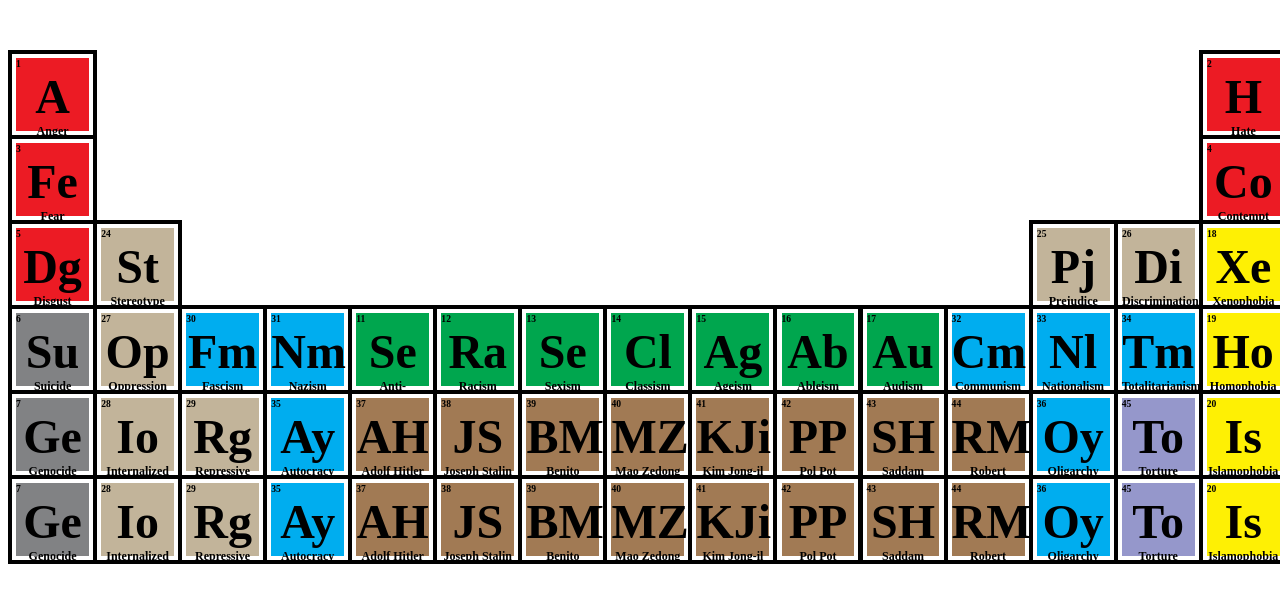
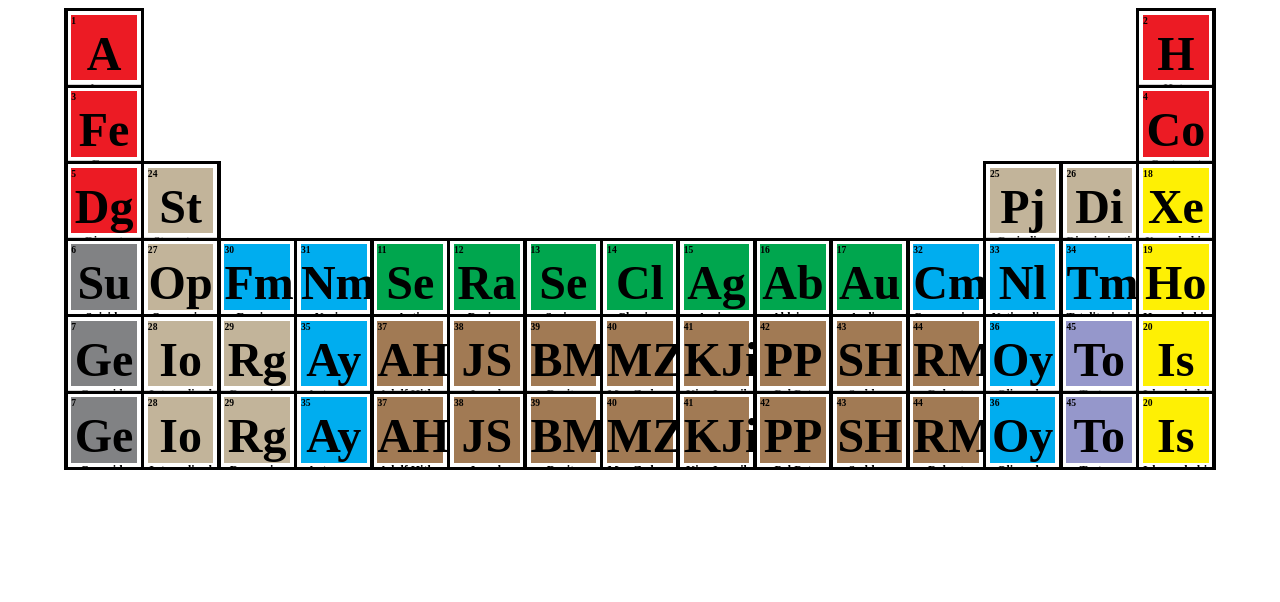
Before and after one commit to samuraiseoul/periodic_table, a plain HTML site: page index.html in a window 1280 px wide. Drawn offline with Linux system fonts and the light colour scheme.

Commit message:
css vars and other cleanup

```diff
--- a/assets/scripts/src/components/periodicTableElement.js
+++ b/assets/scripts/src/components/periodicTableElement.js
@@ -11,8 +11,8 @@ class PeriodicTableElement extends CustomElement {
 
                 .periodic_table_element {
                     position: relative;
-                    width: calc(100vw / 316 * 20);
-                    height: calc(100vw / 316 * 20);
+                    width: calc(var(--increment-amount) * var(--element-size));
+                    height: calc(var(--increment-amount) * var(--element-size));
                     background-color: white;
                     cursor: pointer;
                 }
@@ -24,16 +24,16 @@ class PeriodicTableElement extends CustomElement {
 
                 .info-card {
                     position: absolute;
-                    margin: calc(100vw / 316) calc(100vw / 316) 0;
-                    width: calc(100vw / 316 * 18);
-                    height: calc(100vw / 316 * 18);
+                    margin: var(--increment-amount) var(--increment-amount) 0;
+                    width: calc(var(--increment-amount) * (var(--element-size) - 2));
+                    height: calc(var(--increment-amount) * (var(--element-size) - 2));
                 }
 
                 .periodic_table_element:hover .info-card {
                     position: absolute;
                     margin: 0;
-                    width: calc(100vw / 316 * 20);
-                    height: calc(100vw / 316 * 20);
+                    width: calc(var(--increment-amount) * var(--element-size));
+                    height: calc(var(--increment-amount) * var(--element-size));
                     transition: 0.5s;
                     transition-delay: 50ms;
                 }
@@ -56,15 +56,15 @@ class PeriodicTableElement extends CustomElement {
 
                 .learn-more {
                     position: absolute;
-                    width: calc(100vw / 316 * 20);
-                    height: calc(100vw / 316 * 5);
+                    width: calc(var(--increment-amount) * var(--element-size));
+                    height: calc(var(--increment-amount) * var(--element-size) / 4);
                     background-color: rgb(169,169,169, 50%);
-                    margin-top: calc(100vw / 316 * 20);
+                    margin-top: calc(var(--increment-amount) * var(--element-size));
                     font-size: 0.5em;
                 }
 
                 .periodic_table_element:hover .learn-more {
-                    margin-top: calc(100vw / 316 * 15);
+                    margin-top: calc(var(--increment-amount) * var(--element-size) * .75);
                     transition: 0.5s;
                     transition-delay: 50ms;
                 }
--- a/index.html
+++ b/index.html
@@ -3,30 +3,41 @@
         <title>Periodic Table of Hate and Intolerance</title>
 
         <style>
+            :root {
+                --view-amount: 90vw;
+                --number-of-rows: 10;
+                --number-elements-in-full-row: 15;
+                --number-separators-in-full-row: calc(var(--number-elements-in-full-row) + 1);
+                --element-size: 20;
+                --border-size: 1;
+                --view-increments: calc(var(--number-elements-in-full-row) * var(--element-size) + var(--number-separators-in-full-row) * var(--border-size));
+                --increment-amount: calc(var(--view-amount) / var(--view-increments));
+            }
+
             h1, h2, h3, p {
                 margin: 0;
                 padding: 0;
             }
 
             main {
-                margin-top: 50px;
-                width: 100vw;
-                height: calc(100vw / 316 * 22 * 8);
+                margin: auto;
+                width: var(--view-amount);
+                height: calc(var(--increment-amount) * (var(--element-size) + (var(--border-size) * 2)) * var(--number-of-rows));
             }
 
             main > div {
                 overflow: hidden;
                 width: 100%;
-                height: calc(100vw / 316 * 21);
+                height: calc(var(--increment-amount) * (var(--element-size) + var(--border-size)));
                 display: flex;
                 justify-content: space-between;
             }
 
             main > div > div {
                 display: flex;
-                height: calc(100vw / 316 * 21);
+                height: calc(var(--increment-amount) * (var(--element-size) + var(--border-size)));
                 border: none;
-                border-top: calc(100vw / 316) solid black;
+                border-top: var(--increment-amount) solid black;
                 justify-content: space-between;
             }
 
@@ -35,13 +46,13 @@
             }
 
             .bottom-border {
-                border-bottom: calc(100vw / 316) solid black;
+                border-bottom: var(--increment-amount) solid black;
             }
 
             .element-separator {
                 background-color: black;
                 height: 100%;
-                width: calc(100vw / 316);
+                width: calc(var(--border-size) * var(--increment-amount));
             }
         </style>
 
@@ -66,38 +77,38 @@
     <body>
         <main>
             <div>
-                <div style="width: calc(100vw / 316 * 22);">
+                <div>
                     <div class="element-separator"></div>
                     <periodic-element data-id="1"></periodic-element>
                     <div class="element-separator"></div>
                 </div>
-                <div style="width: calc(100vw / 316 * 22);">
+                <div>
                     <div class="element-separator"></div>
                     <periodic-element data-id="2"></periodic-element>
                     <div class="element-separator"></div>
                 </div>
             </div>
             <div>
-                <div style="width: calc(100vw / 316 * 22);">
+                <div>
                     <div class="element-separator"></div>
                     <periodic-element data-id="3"></periodic-element>
                     <div class="element-separator"></div>
                 </div>
-                <div style="width: calc(100vw / 316 * 22);">
+                <div>
                     <div class="element-separator"></div>
                     <periodic-element data-id="4"></periodic-element>
                     <div class="element-separator"></div>
                 </div>
             </div>
             <div>
-                <div style="width: calc(100vw / 316 * 43)">
+                <div>
                     <div class="element-separator"></div>
                     <periodic-element data-id="5"></periodic-element>
                     <div class="element-separator"></div>
                     <periodic-element data-id="24"></periodic-element>
                     <div class="element-separator"></div>
                 </div>
-                <div style="width: calc(100vw / 316 * 64)">
+                <div>
                     <div class="element-separator"></div>
                     <periodic-element data-id="25"></periodic-element>
                     <div class="element-separator"></div>
@@ -177,8 +188,8 @@
                     <div class="element-separator"></div>
                 </div>
             </div>
-            <div style="height: calc(100vw / 316 * 22);">
-                <div class="full-row bottom-border" style="height: calc(100vw / 316 * 20); overflow: hidden;">
+            <div style="height: calc(var(--increment-amount) * (var(--element-size) + (var(--border-size) * 2)));">
+                <div class="full-row bottom-border" style="height: calc(var(--increment-amount) * var(--element-size)); overflow: hidden;">
                     <div class="element-separator"></div>
                     <periodic-element data-id="7"></periodic-element>
                     <div class="element-separator"></div>
```
